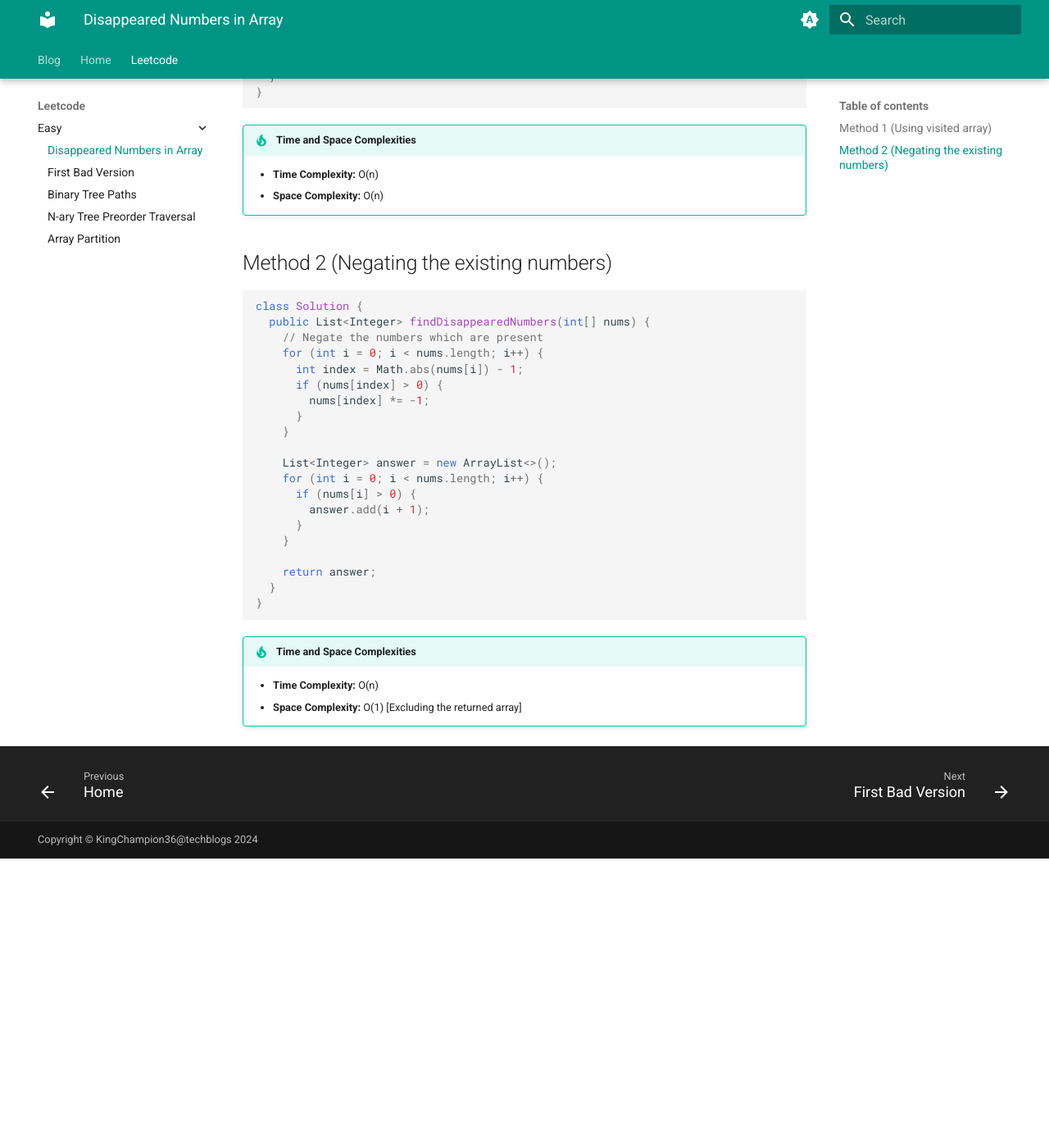
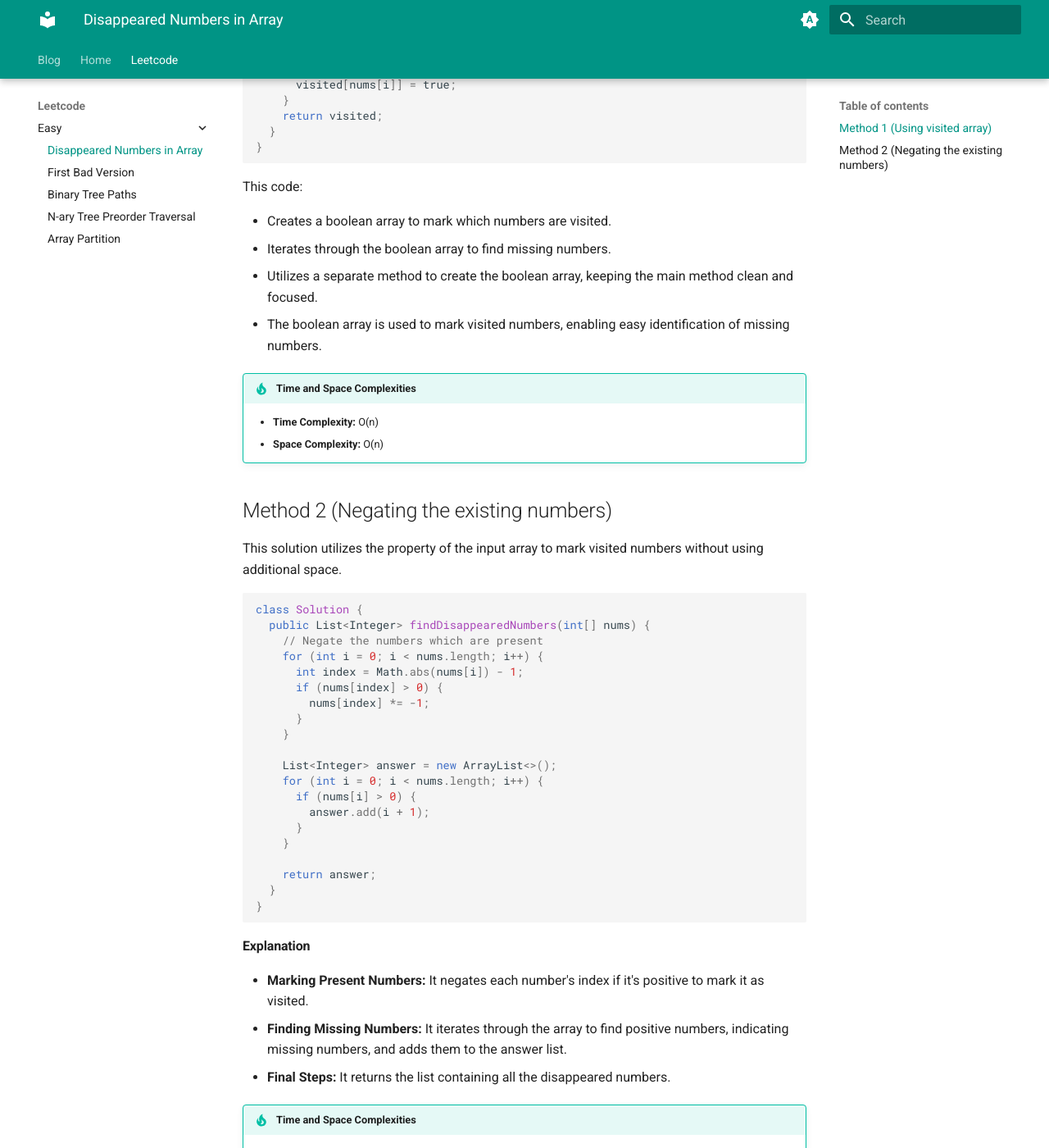
Before and after one commit to KingChampion36/algotech, an MkDocs documentation site: the page built from docs/leetcode-easy/find-all-numbers-disappeared-in-an-array.md, in a window 1280 px wide and 1400 px high, scrolled down 686 px. Shown: the whole window at 82% size. Built offline with MkDocs 1.6.1 and Material for MkDocs 9.7.7, drawn with Linux system fonts in a browser that asks for light colours; before the commit the page ends 1733 px from its top, so only the background shows below that; some of the changed text lies outside the part shown.

Commit message:
chore: Add explanation of codes (#14)

````diff
--- a/docs/leetcode-easy/find-all-numbers-disappeared-in-an-array.md
+++ b/docs/leetcode-easy/find-all-numbers-disappeared-in-an-array.md
@@ -3,6 +3,8 @@
 ### Link - [https://leetcode.com/problems/find-all-numbers-disappeared-in-an-array/description/](https://leetcode.com/problems/find-all-numbers-disappeared-in-an-array/description/){target="_blank"}
 
 ## Method 1 (Using visited array)
+
+This solution first creates a boolean array to track visited numbers, then loops through the array to find the missing numbers, and returns a list containing those missing numbers.
 
 ```java
 class Solution {
@@ -29,12 +31,21 @@ class Solution {
 }
 ```
 
+This code:
+
+- Creates a boolean array to mark which numbers are visited.
+- Iterates through the boolean array to find missing numbers.
+- Utilizes a separate method to create the boolean array, keeping the main method clean and focused.
+- The boolean array is used to mark visited numbers, enabling easy identification of missing numbers.
+
 !!! tip "Time and Space Complexities"
 
     - **Time Complexity:** O(n)
     - **Space Complexity:** O(n)
 
 ## Method 2 (Negating the existing numbers)
+
+This solution utilizes the property of the input array to mark visited numbers without using additional space.
 
 ```java
 class Solution {
@@ -59,6 +70,12 @@ class Solution {
 }
 ```
 
+#### Explanation
+
+- **Marking Present Numbers:** It negates each number's index if it's positive to mark it as visited.
+- **Finding Missing Numbers:** It iterates through the array to find positive numbers, indicating missing numbers, and adds them to the answer list.
+- **Final Steps:** It returns the list containing all the disappeared numbers.
+
 !!! tip "Time and Space Complexities"
 
     - **Time Complexity:** O(n)
````
Also changed, not shown: docs/leetcode-easy/array-partition.md (+8 -0 lines), docs/leetcode-easy/binary-tree-paths.md (+15 -0 lines), docs/leetcode-easy/first-bad-version.md (+17 -0 lines), docs/leetcode-easy/n-ary-tree-preorder-traversal.md (+11 -0 lines).
